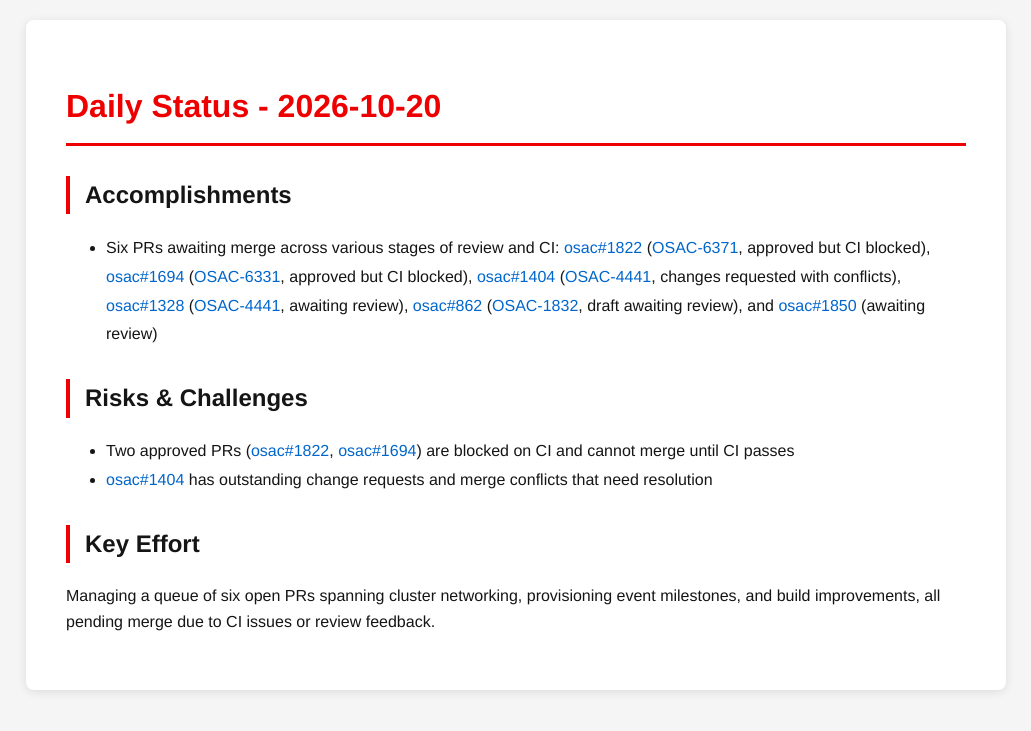
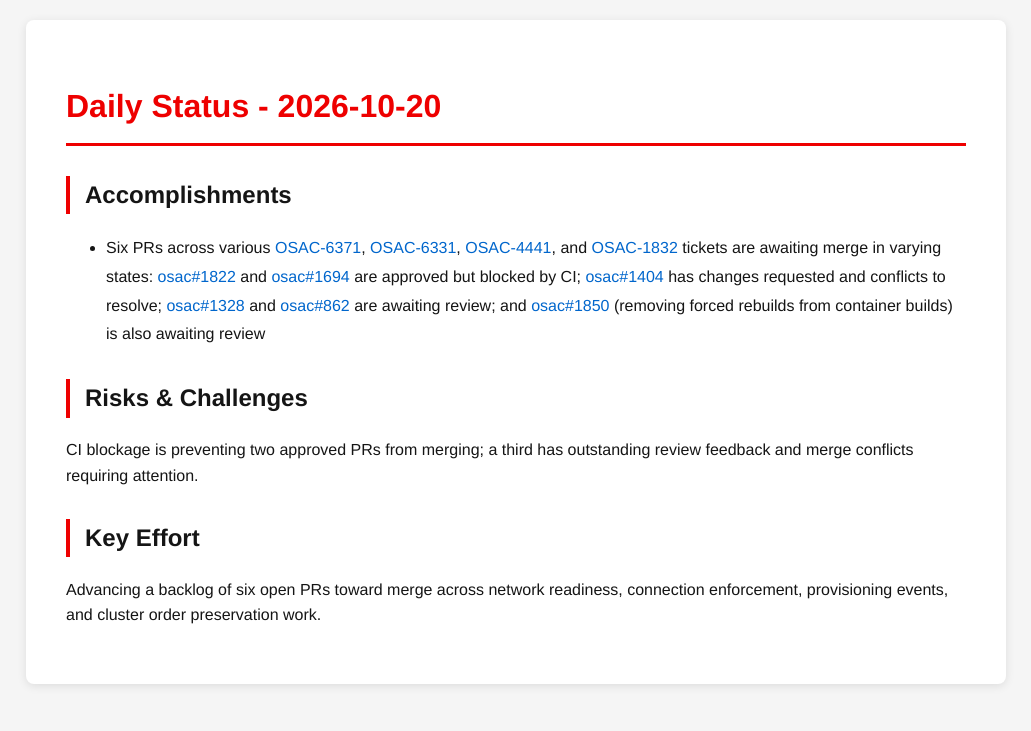
Before and after one commit to tzvatot/daily-status, a Jekyll site: the page built from 2026-10-20.md, in a window 1280 px wide. Shown: the top 731 px of the page, without its empty margins (124-1155 px from the left). Built offline with Jekyll 4.4.1, drawn with Linux system fonts in a browser that asks for light colours.

Commit message:
Daily status update - 2026-10-20

```diff
--- a/2026-10-20.md
+++ b/2026-10-20.md
@@ -7,11 +7,10 @@ date: 2026-10-20
 # Daily Status - 2026-10-20
 
 ## Accomplishments
-- Six PRs awaiting merge across various stages of review and CI: [osac#1822](https://github.com/osac-project/osac/pull/1822) ([OSAC-6371](https://redhat.atlassian.net/browse/OSAC-6371), approved but CI blocked), [osac#1694](https://github.com/osac-project/osac/pull/1694) ([OSAC-6331](https://redhat.atlassian.net/browse/OSAC-6331), approved but CI blocked), [osac#1404](https://github.com/osac-project/osac/pull/1404) ([OSAC-4441](https://redhat.atlassian.net/browse/OSAC-4441), changes requested with conflicts), [osac#1328](https://github.com/osac-project/osac/pull/1328) ([OSAC-4441](https://redhat.atlassian.net/browse/OSAC-4441), awaiting review), [osac#862](https://github.com/osac-project/osac/pull/862) ([OSAC-1832](https://redhat.atlassian.net/browse/OSAC-1832), draft awaiting review), and [osac#1850](https://github.com/osac-project/osac/pull/1850) (awaiting review)
+- Six PRs across various [OSAC-6371](https://redhat.atlassian.net/browse/OSAC-6371), [OSAC-6331](https://redhat.atlassian.net/browse/OSAC-6331), [OSAC-4441](https://redhat.atlassian.net/browse/OSAC-4441), and [OSAC-1832](https://redhat.atlassian.net/browse/OSAC-1832) tickets are awaiting merge in varying states: [osac#1822](https://github.com/osac-project/osac/pull/1822) and [osac#1694](https://github.com/osac-project/osac/pull/1694) are approved but blocked by CI; [osac#1404](https://github.com/osac-project/osac/pull/1404) has changes requested and conflicts to resolve; [osac#1328](https://github.com/osac-project/osac/pull/1328) and [osac#862](https://github.com/osac-project/osac/pull/862) are awaiting review; and [osac#1850](https://github.com/osac-project/osac/pull/1850) (removing forced rebuilds from container builds) is also awaiting review
 
 ## Risks & Challenges
-- Two approved PRs ([osac#1822](https://github.com/osac-project/osac/pull/1822), [osac#1694](https://github.com/osac-project/osac/pull/1694)) are blocked on CI and cannot merge until CI passes
-- [osac#1404](https://github.com/osac-project/osac/pull/1404) has outstanding change requests and merge conflicts that need resolution
+CI blockage is preventing two approved PRs from merging; a third has outstanding review feedback and merge conflicts requiring attention.
 
 ## Key Effort
-Managing a queue of six open PRs spanning cluster networking, provisioning event milestones, and build improvements, all pending merge due to CI issues or review feedback.
+Advancing a backlog of six open PRs toward merge across network readiness, connection enforcement, provisioning events, and cluster order preservation work.
```
